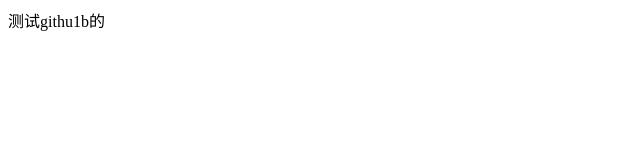
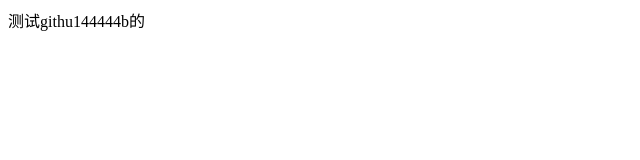
Before and after one commit to WF221323519/test-pull-file, a website: page src/index.html in a window 1280 px wide. Shown: the full height of the page, 0-640 px from the left. Drawn offline with Linux system fonts and the light colour scheme.

Commit message:
第三次提交

```diff
--- a/src/index.html
+++ b/src/index.html
@@ -7,6 +7,6 @@
   <title>Document</title>
 </head>
 <body>
-  <div>测试githu1b的</div>
+  <div>测试githu144444b的</div>
 </body>
 </html>
```
